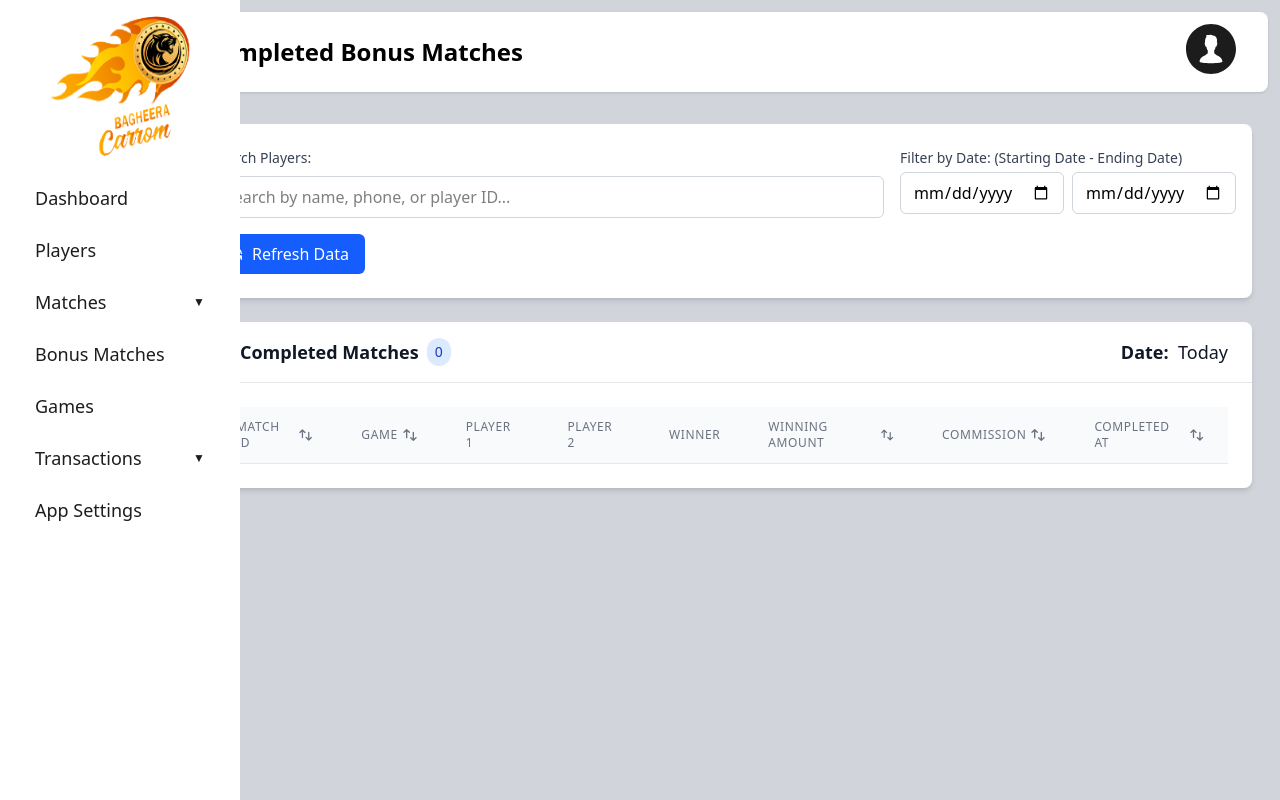
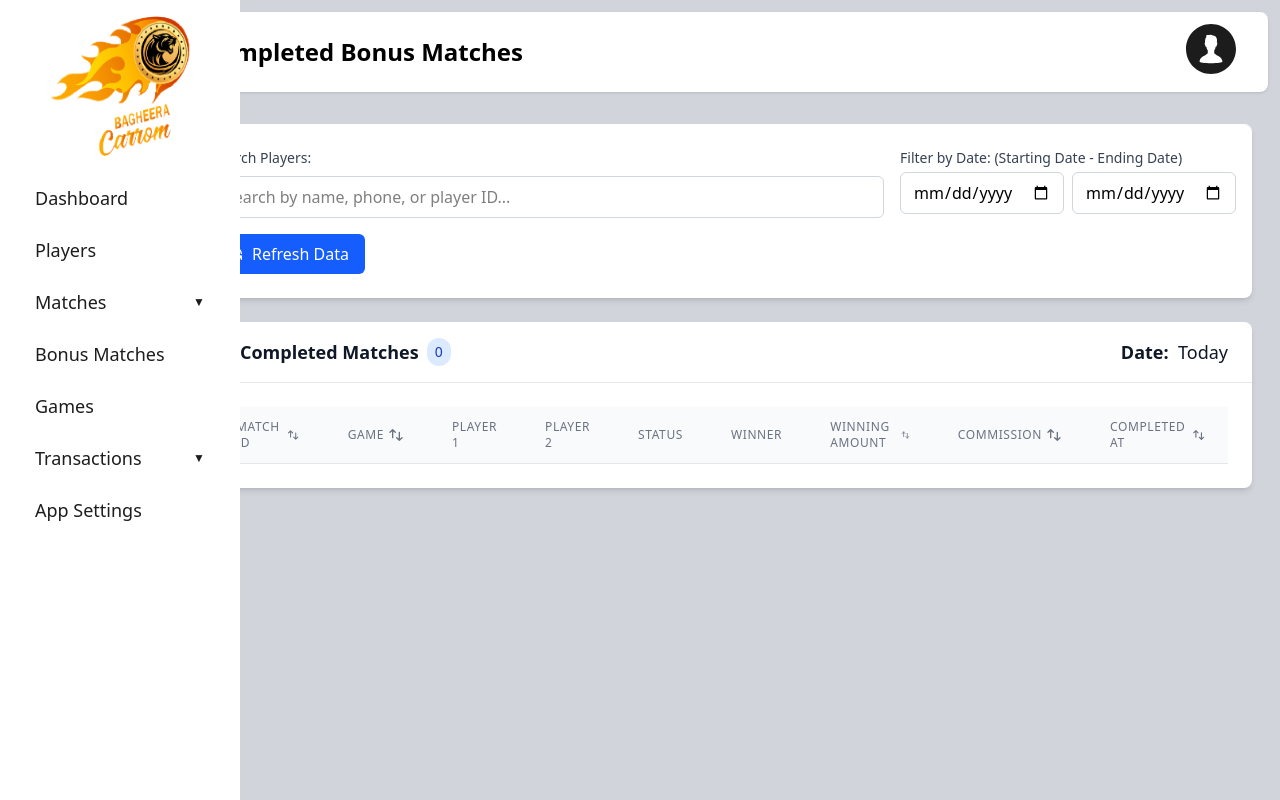
Before and after one commit to bagheerabackend/Carrom, a Django app: template Dashboard/templates/bonus_matches.html in a window 1280 px wide. Run offline with Django 5.2, Linux system fonts and the light colour scheme; the template is opened without the code that fills it, so the values that code supplies are empty.

Commit message:
fix: Update html and views for Dashboard Data

```diff
--- a/Dashboard/templates/bonus_matches.html
+++ b/Dashboard/templates/bonus_matches.html
@@ -144,6 +144,10 @@
                                 <th scope="col"
                                     class="px-6 py-3 text-left text-xs font-medium text-gray-500 uppercase tracking-wider">
                                     Player 2
+                                </th>
+                                <th scope="col"
+                                    class="px-6 py-3 text-left text-xs font-medium text-gray-500 uppercase tracking-wider">
+                                    Status
                                 </th>
                                 <th scope="col"
                                     class="px-6 py-3 text-left text-xs font-medium text-gray-500 uppercase tracking-wider">
@@ -365,6 +369,13 @@
                         <div class="text-sm text-gray-500">${match.player2__phone || 'N/A'}</div>
                     </td>
                     <td class="px-6 py-4 whitespace-nowrap">
+                        <div class="text-sm font-medium">
+                            <span class="px-2 inline-flex text-xs leading-5 font-semibold rounded-full ${match.status === 'full' ? 'bg-yellow-100 text-yellow-800' : 'bg-green-100 text-green-800' }">
+                                ${match.status === 'full' ? "Ongoing" : 'Completed'}
+                            </span>
+                        </div>
+                    </td>
+                    <td class="px-6 py-4 whitespace-nowrap">
                         <div class="flex items-center">
                             <svg class="w-4 h-4 text-green-500 mr-2" fill="currentColor" viewBox="0 0 20 20">
                                 <path fill-rule="evenodd" d="M6.267 3.455a3.066 3.066 0 001.745-.723 3.066 3.066 0 013.976 0 3.066 3.066 0 001.745.723 3.066 3.066 0 012.812 2.812c.051.643.304 1.254.723 1.745a3.066 3.066 0 010 3.976 3.066 3.066 0 00-.723 1.745 3.066 3.066 0 01-2.812 2.812 3.066 3.066 0 00-1.745.723 3.066 3.066 0 01-3.976 0 3.066 3.066 0 00-1.745-.723 3.066 3.066 0 01-2.812-2.812 3.066 3.066 0 00-.723-1.745 3.066 3.066 0 010-3.976 3.066 3.066 0 00.723-1.745 3.066 3.066 0 012.812-2.812zm7.44 5.252a1 1 0 00-1.414-1.414L9 10.586 7.707 9.293a1 1 0 00-1.414 1.414l2 2a1 1 0 001.414 0l4-4z" clip-rule="evenodd"></path>
--- a/Dashboard/views.py
+++ b/Dashboard/views.py
@@ -197,13 +197,13 @@ def bonus_games_data(request):
     search_value = request.GET.get('search_value')
     sort_by = request.GET.get('sort_by', 'id')
     sort_order = '' if request.GET.get('sort_order') == 'asc' else '-'
-    q = Q(status='completed', game__type='bonus')
+    q = Q(status__in=['completed', 'full'], game__type='bonus')
     if search_value:
         q &= (Q(player1__name__icontains=search_value) | Q(player1__phone__icontains=search_value) | Q(player2__name__icontains=search_value) | Q(player2__phone__icontains=search_value))
     matches = Matches.objects.filter(q).order_by(f'{sort_order}{sort_by}')
     paginator = Paginator(matches, per_page)
     page_obj = paginator.get_page(page)
-    match_list = list(page_obj.object_list.values('id', 'player1__name', 'player1__phone', 'player2__name', 'player2__phone', 'winner__name', 'winner__phone', 'winning_amount', 'game__name', 'commission_amount', 'created_at'))
+    match_list = list(page_obj.object_list.values('id', 'player1__name', 'player1__phone', 'player2__name', 'player2__phone', 'winner__name', 'winner__phone', 'winning_amount', 'game__name', 'commission_amount', 'created_at', 'status'))
     context = {
         'total': paginator.count,
         'matches': match_list,
```
